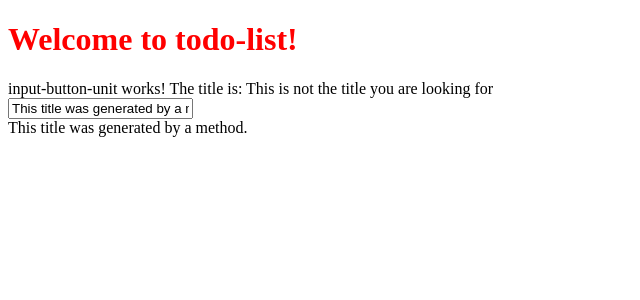
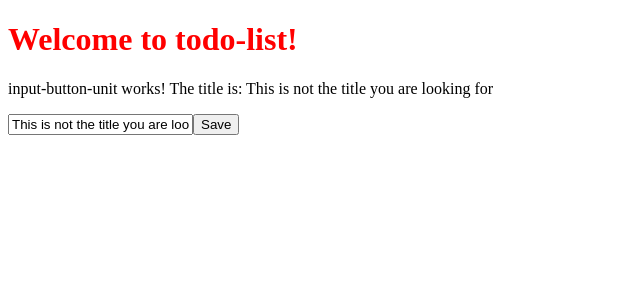
Before and after one commit to eleonorarocchi/ng-girls-todo-list, an Angular app: page / in a window 1280 px wide. Shown: the top 300 px of the page, without its empty margins (0-640 px from the left). Built offline with nearby package versions, Linux system fonts and the light colour scheme.

Commit message:
aggiunti tasti

```diff
--- a/src/app/input-button-unit/input-button-unit.component.html
+++ b/src/app/input-button-unit/input-button-unit.component.html
@@ -1,8 +1,11 @@
 <p>
     input-button-unit works!
     The title is: {{ title }}
-    <br/>
-    <input [value]="generateTitle()">
-    <br/>
-    {{ generateTitle() }}
-</p>
+ </p>
+
+ <input [value]="title"
+ (keyup.enter)="changeTitle($event.target.value)">
+
+<button (click)="changeTitle('Button Clicked!')">
+Save
+</button>
--- a/src/app/input-button-unit/input-button-unit.component.ts
+++ b/src/app/input-button-unit/input-button-unit.component.ts
@@ -20,12 +20,7 @@
     }, 3000);
   }
 
-  changeTitle(newTitle: string) {
-    console.log(newTitle);
+  changeTitle(newTitle: string): void {
     this.title = newTitle;
   }
-
-  generateTitle(): string {
-  return 'This title was generated by a method.';
 }
-}
```
